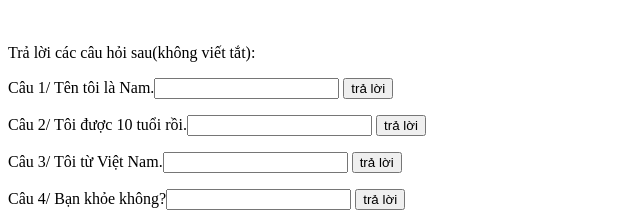
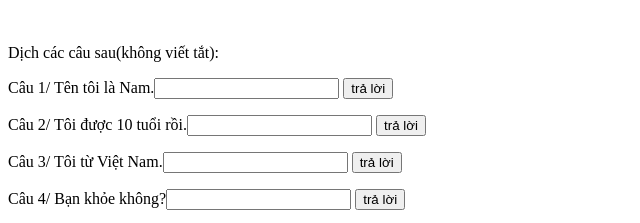
Before and after one commit to TieuKhang/TieuKhang.github.io, a plain HTML site: page lesson2/lesson2.html in a window 1280 px wide. Shown: the part 417-640 px from the top of the page, 0-640 px from the left. Drawn offline with Linux system fonts and the light colour scheme.

Commit message:
Update lesson2.html

```diff
--- a/lesson2/lesson2.html
+++ b/lesson2/lesson2.html
@@ -15,7 +15,7 @@
             <a href="basic greeting.odp"> Bấm vào đây để học cách giới thiệu bản thân</a>
             <h1 id="major"> Bài tập </h1>
             <div>
-                <p>Trả lời các câu hỏi sau(không viết tắt):</p>
+                <p>Dịch các câu sau(không viết tắt):</p>
                 <p> Câu 1/ Tên tôi là Nam.<input type="text" id="gt1"> <button id="bgt1">trả lời</button> </p>
                 <p> Câu 2/ Tôi được 10 tuổi rồi.<input type="text" id="gt2"> <button id="bgt2">trả lời</button> </p>
                 <p> Câu 3/ Tôi từ Việt Nam.<input type="text" id="gt3"> <button id="bgt3">trả lời</button> </p>
```
